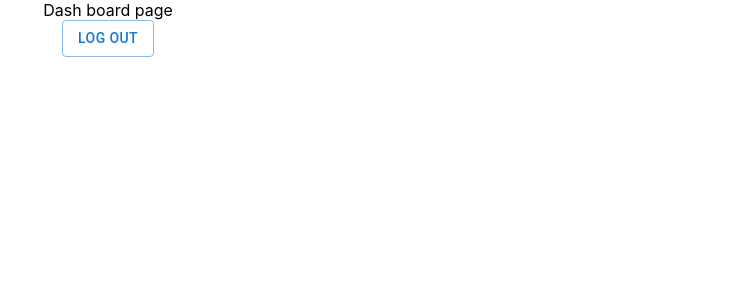
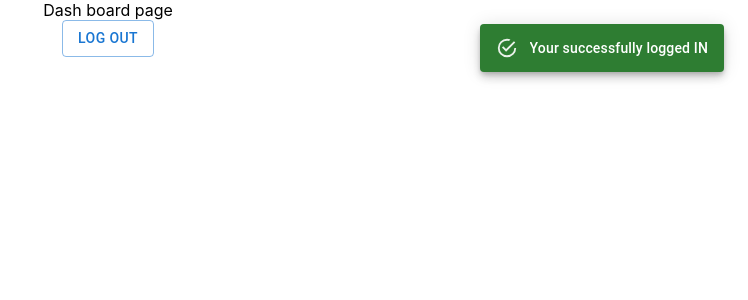
Before and after one commit to Rajusakinala/login_to_dashboard, a React (Create React App) app: page / in a window 1280 px wide. Both pictures are taken after a click on the button "LOGIN". Shown: the top 300 px of the page, without its empty margins (532-1280 px from the left). Built offline with nearby package versions, Linux system fonts and the light colour scheme.

Commit message:
added snakbar

```diff
--- a/src/App.js
+++ b/src/App.js
@@ -5,11 +5,11 @@ import Dashborad from "./components/Dashborad";
 import { useState } from "react";
 
 function App() {
-  const [isLoggedIn, setisLoggedIn] = useState(false);
+  const [isLoggedIn, setIsLoggedIn] = useState(false);
   return (
     <div className="App">
-      {!isLoggedIn && <Login setisLoggedIn={setisLoggedIn} />}
-      {isLoggedIn && <Dashborad setisLoggedIn={setisLoggedIn} />}
+      {!isLoggedIn && <Login setIsLoggedIn={setIsLoggedIn} />}
+      {isLoggedIn && <Dashborad setIsLoggedIn={setIsLoggedIn} />}
     </div>
   );
 }
--- a/src/components/Dashborad.js
+++ b/src/components/Dashborad.js
@@ -1,22 +1,35 @@
-import { Button } from "@mui/material";
+import { Button, Snackbar } from "@mui/material";
 import React from "react";
 import Dialog from "@mui/material/Dialog";
 import DialogActions from "@mui/material/DialogActions";
 import DialogTitle from "@mui/material/DialogTitle";
+import MuiAlert from "@mui/material/Alert";
 
-const Dashborad = ({ setisLoggedIn }) => {
-  const [open, setOpen] = React.useState(false);
+const Dashborad = ({ setIsLoggedIn }) => {
+  const [snakbarOpen, setSnakbarOpen] = React.useState(true);
+  const [logOutDiaBoxOpen, setLogOutDiaBoxOpen] = React.useState(false);
+
+  const Alert = React.forwardRef(function Alert(props, ref) {
+    return <MuiAlert elevation={6} ref={ref} variant="filled" {...props} />;
+  });
+
+  const handleClose = (event, reason) => {
+    if (reason === "clickaway") {
+      return;
+    }
+    setSnakbarOpen(false);
+  };
 
   return (
     <div>
       <div>Dash board page</div>
       <div>
-        <Button variant="outlined" onClick={() => setOpen(true)}>
+        <Button variant="outlined" onClick={() => setLogOutDiaBoxOpen(true)}>
           Log out
         </Button>
         <Dialog
-          open={open}
-          onClose={() => setOpen(false)}
+          open={logOutDiaBoxOpen}
+          onClose={() => setLogOutDiaBoxOpen(false)}
           aria-labelledby="alert-dialog-title"
           aria-describedby="alert-dialog-description"
         >
@@ -24,12 +37,34 @@ const Dashborad = ({ setisLoggedIn }) => {
             Are you sure to LOGOUT..?
           </DialogTitle>
           <DialogActions>
-            <Button onClick={() => setisLoggedIn(false)}>Yes</Button>
-            <Button onClick={() => setOpen(false)} autoFocus>
+            <Button
+              variant="contained"
+              onClick={() => setLogOutDiaBoxOpen(false)}
+              autoFocus
+            >
               No
+            </Button>
+            <Button variant="outlined" onClick={() => setIsLoggedIn(false)}>
+              Yes
             </Button>
           </DialogActions>
         </Dialog>
+      </div>
+      <div>
+        <Snackbar
+          open={snakbarOpen}
+          autoHideDuration={5000}
+          onClose={handleClose}
+          anchorOrigin={{ vertical: "top", horizontal: "right" }}
+        >
+          <Alert
+            // onClose={() => setSnakbarOpen(false)}
+            severity="success"
+            sx={{ width: "100%" }}
+          >
+            Your successfully logged IN
+          </Alert>
+        </Snackbar>
       </div>
     </div>
   );
--- a/src/components/Login.js
+++ b/src/components/Login.js
@@ -1,17 +1,12 @@
 import { Button } from "@mui/material";
 import React from "react";
 
-const Login = ({ setisLoggedIn }) => {
+const Login = ({ setIsLoggedIn }) => {
   return (
     <div>
       <div>Login page</div>
       <div>
-        <Button
-          variant="contained"
-          onClick={() => {
-            setisLoggedIn(true);
-          }}
-        >
+        <Button variant="contained" onClick={() => setIsLoggedIn(true)}>
           login
         </Button>
       </div>
```
